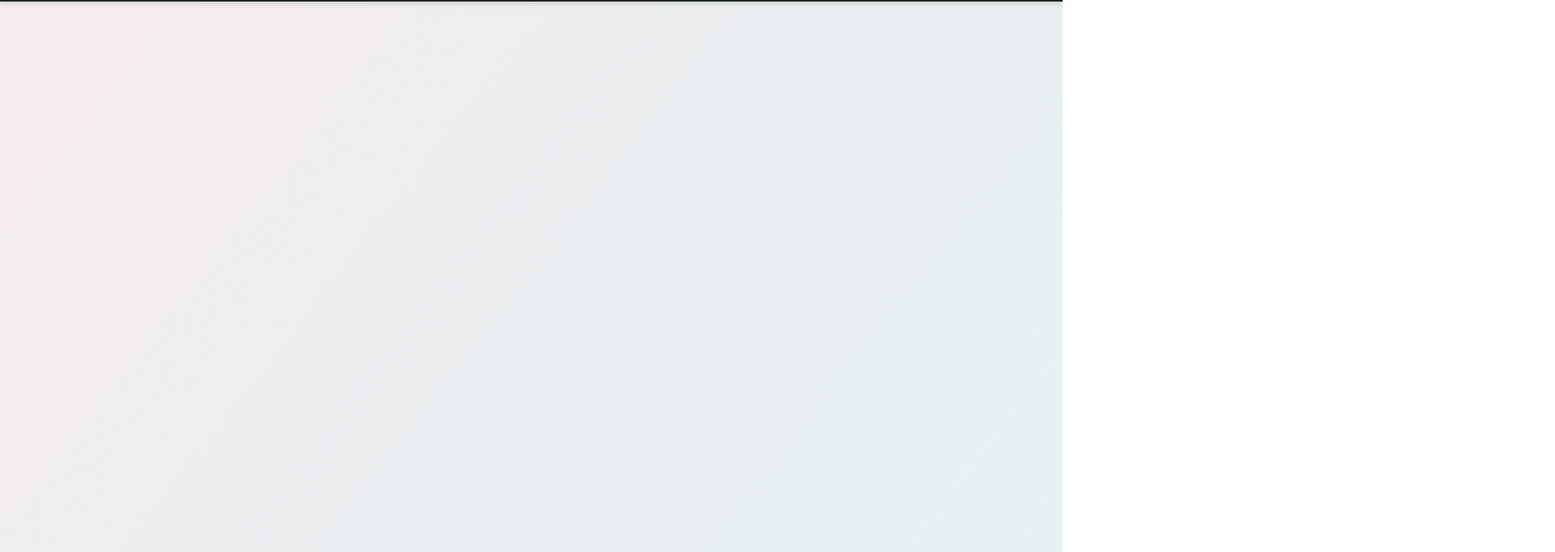
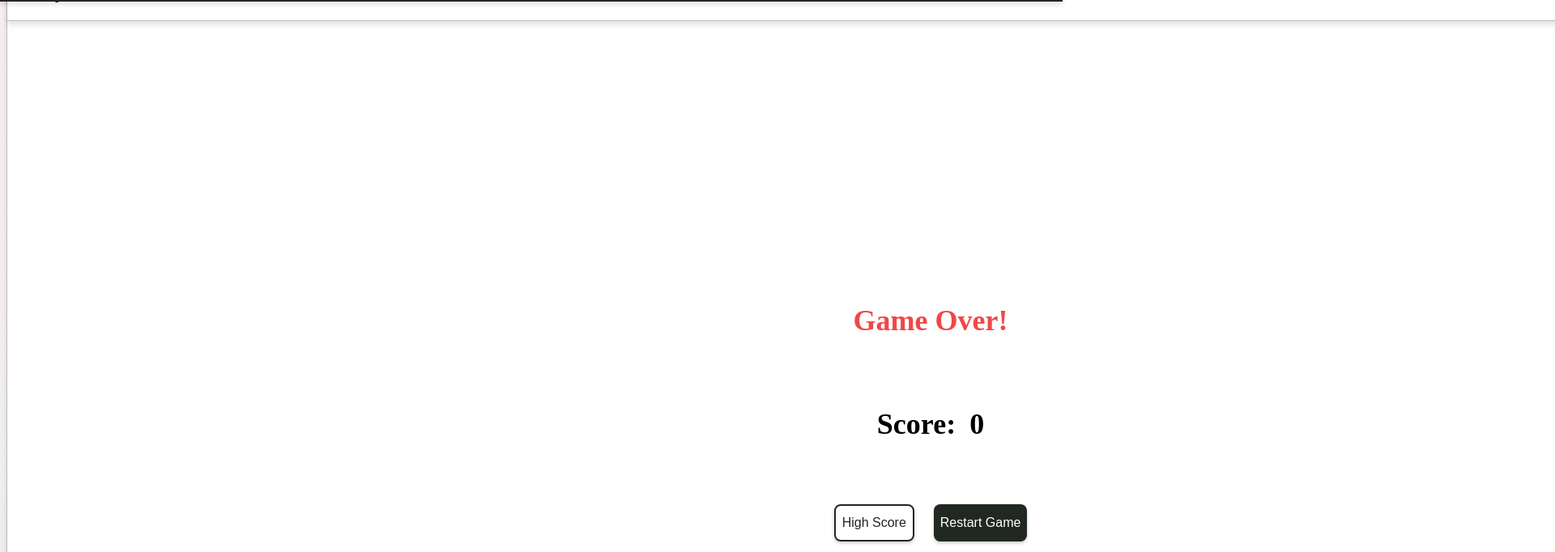
Before and after one commit to Ariella-Melnikov/quicktap-Ariella-Melnikov, a React (Vite) app: page /gameover in a window 1280 px wide. Before the commit this address had no page. Shown: the part 54-736 px from the top of the page at 81% size, 1920 px wide, since content can reach past the window. Built offline with nearby package versions, Linux system fonts and the light colour scheme.

Commit message:
add game over page

```diff
--- a/src/App.tsx
+++ b/src/App.tsx
@@ -2,6 +2,7 @@ import { Routes, Route } from 'react-router-dom'
 import { SigninPage } from './pages/SigninPage'
 import { AppHeader } from './components/AppHeader/AppHeader'
 import { GamePage } from './pages/GamePage'
+import { GameOverPage } from './pages/GameOverPage'
 // import { LeaderboardPage } from './pages/LeaderboardPage'
 
 function App() {
@@ -11,6 +12,7 @@ function App() {
     <Routes>
       <Route path="/" element={<SigninPage />} />
       <Route path="/game" element={<GamePage />} />
+      <Route path="/gameover" element={<GameOverPage />} />
       {/* <Route path="/leaderboard" element={<LeaderboardPage />} /> */}
     </Routes>
       </>
--- /dev/null
+++ b/src/pages/GameOverPage.scss
@@ -0,0 +1,29 @@
+.game-over-content {
+    display: flex;
+    flex-direction: column;
+    align-items: center;
+    gap: 32px;
+
+    .title {
+      font-size: 36px;
+      font-weight: 700;
+      color: #F04747; // red
+    }
+
+    .score-label {
+      font-size: 36px;
+      font-weight: 600;
+      color: #000;
+
+      .score-value {
+        margin-left: 8px;
+        color: #000;
+      }
+    }
+
+    .action-buttons {
+      display: flex;
+      gap: 24px;
+      margin-top: 16px;
+    }
+  }
--- /dev/null
+++ b/src/pages/GameOverPage.tsx
@@ -0,0 +1,31 @@
+// pages/GameOverPage.tsx
+import { useNavigate } from 'react-router-dom'
+import { StoryBoard } from '../components/StoryBoard/StoryBoard'
+import { PrimaryButton } from '../components/buttons/PrimaryButton'
+import { SecondaryButton } from '../components/buttons/SecondaryButton'
+import './GameOverPage.scss'
+
+export function GameOverPage() {
+    const username = localStorage.getItem('username') || 'Player'
+    const score = localStorage.getItem('score') || '0'
+    const navigate = useNavigate()
+
+
+    return (
+        <div className='game-over-page'>
+            <StoryBoard playerName={username} score={Number(score)}>
+                <div className='game-over-content'>
+                    <h1 className='title'>Game Over!</h1>
+                    <h2 className='score-label'>
+                        Score: <span className='score-value'>{score}</span>
+                    </h2>
+
+                    <div className='action-buttons'>
+                        <SecondaryButton onClick={() => navigate('/leaderboard')}>High Score</SecondaryButton>
+                        <PrimaryButton onClick={() => navigate('/game')}>Restart Game</PrimaryButton>
+                    </div>
+                </div>
+            </StoryBoard>
+        </div>
+    )
+}
```
